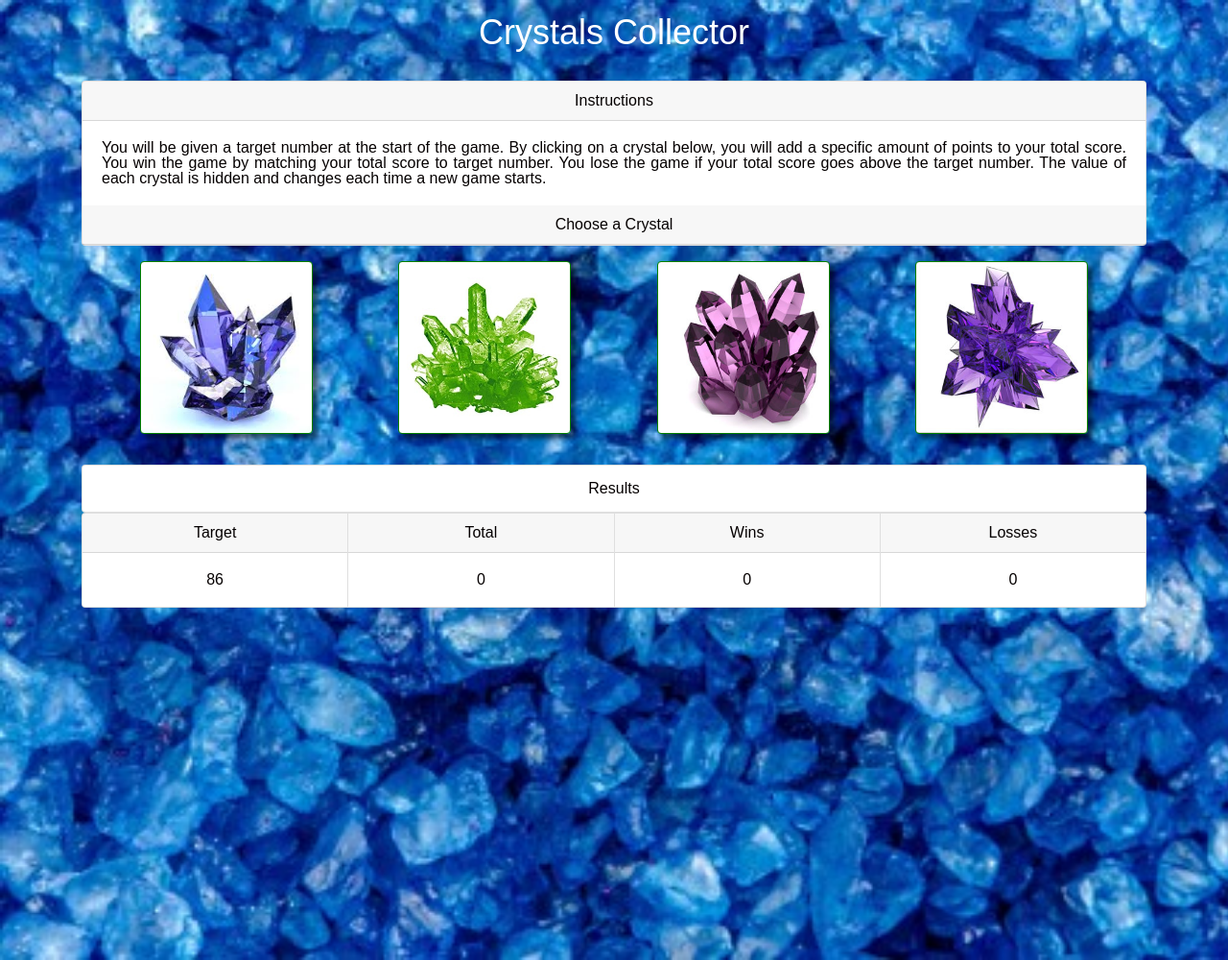
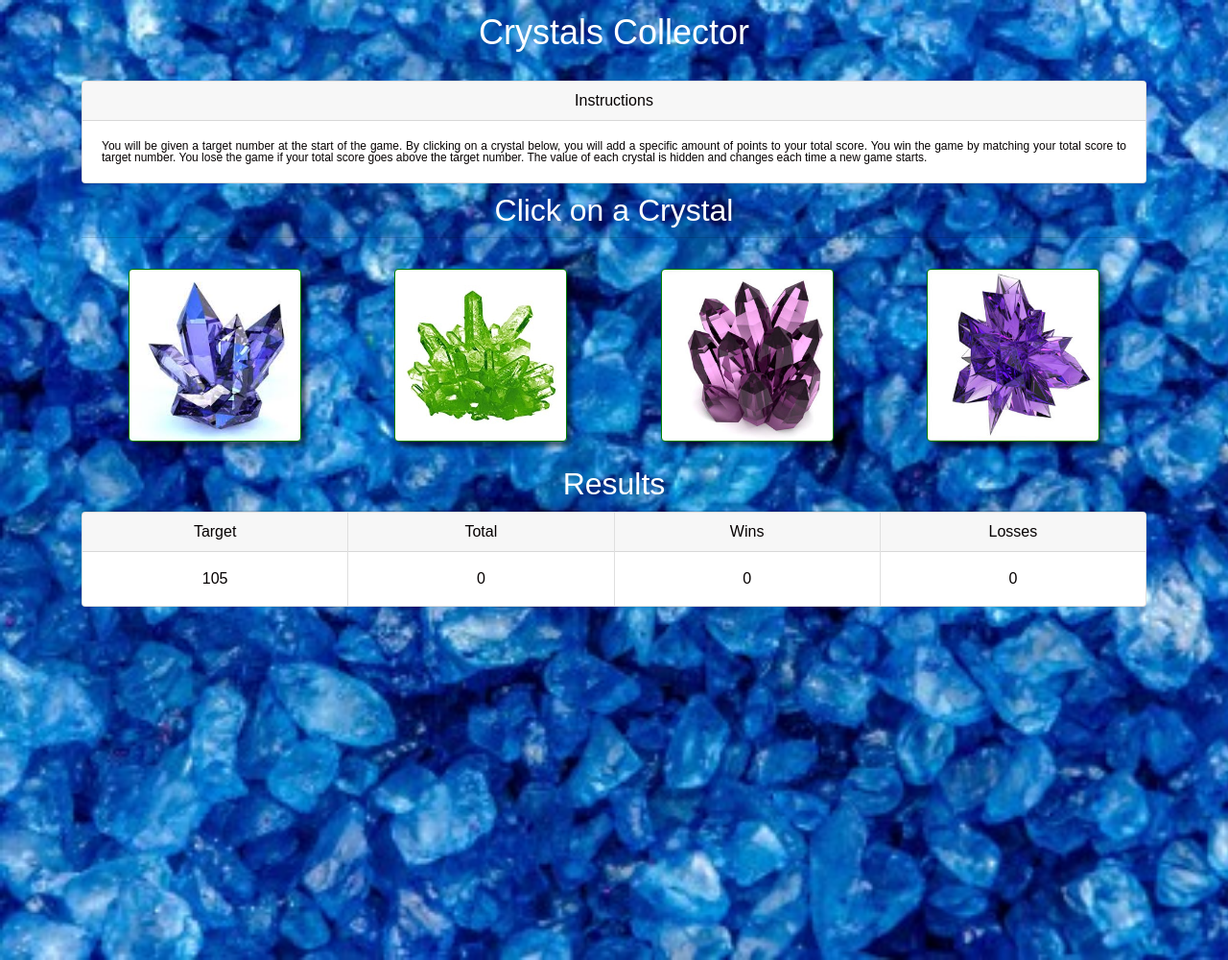
Before and after one commit to thomson3914/unit-4-game, a plain HTML site: page index.html in a window 1280 px wide. Shown: the whole page at 96% size. Drawn offline with nearby package versions, Linux system fonts and the light colour scheme.

Commit message:
changes to read me and styling

```diff
--- a/assets/css/style.css
+++ b/assets/css/style.css
@@ -1,3 +1,7 @@
+* {
+    box-sizing: border-box;
+}
+
 body {
     background-image: url("../images/crystal5.jpg");
     background-size: cover;
@@ -10,6 +14,13 @@ h1 {
     color: white;
     font-size: 36px;
 }
+
+h2 {
+    color: white;
+    font-size: 32px;
+}
+
+
 
 .crystals{
     display: flex;
--- a/assets/javascript/game.js
+++ b/assets/javascript/game.js
@@ -1,8 +1,8 @@
 // create variables
-var random_result;
-var lost = 0;
+var targetNum;
+var loss = 0;
 var win = 0;
-var previous = 0;
+var total = 0;
 
 // function to reset and start the game
 var resetAndStart = function () {
@@ -18,10 +18,10 @@ var resetAndStart = function () {
         './assets/images/crystal4.jpg'];
 
     // generates new random target number
-    random_result = Math.floor(Math.random() * 69) + 30;
+    targetNum = Math.floor(Math.random() * 80) + 40;
 
     // Add to the DOM
-    $("#result").html(random_result);
+    $("#result").html(targetNum);
 
     // for loop to create the 4 crystals
     for(var i = 0; i < 4; i++){
@@ -41,11 +41,12 @@ var resetAndStart = function () {
 
             });
 
-        // the crystal were we put everything back
+        // the crystal added to the dom
         $(".crystals").append(crystal);
     }
 
-    $("#previous").html(previous);
+    // sets the id total to the variable total
+    $("#total").html(total);
 
 }
 
@@ -60,30 +61,30 @@ $(document).on('click', ".crystal", function () {
 
    var num = parseInt($(this).attr('data-random'));
 
-   previous += num;
+   total += num;
 
-   $("#previous").html(previous);
+   $("#total").html(total);
 
-   console.log(previous);
+   console.log(total);
 
     // if you lose = resetAndStrart
-   if(previous > random_result) {
-        lost++;
+   if(total > targetNum) {
+        loss++;
 
-        $("#lost").html(lost);
+        $("#lost").html(loss);
 
-        previous = 0;
+        total = 0;
 
         resetAndStart();
    }
 
     // if you win = resetAndStrart
-   else if(previous === random_result){
+   else if(total === targetNum){
        win++;
 
        $("#win").html(win);
 
-       previous = 0;
+       total = 0;
 
        resetAndStart();
    }
--- a/index.html
+++ b/index.html
@@ -3,7 +3,7 @@
 <head>
   <meta charset="utf-8">
   <meta name="viewport" content="width=device-width, initial-scale=1">
-  <title>Word Guess | Guess the Breed</title>
+  <title>CRYSTALS COLLECTOR | It's about Math!</title>
   <link rel="stylesheet" href="https://maxcdn.bootstrapcdn.com/bootstrap/4.1.0/css/bootstrap.min.css">
   <link rel="stylesheet" type="text/css" href="./assets/css/reset.css">
   <link rel="stylesheet" type="text/css" href="./assets/css/style.css">
@@ -31,28 +31,33 @@
                 <h4 class="card-header" style="text-align: center;">Instructions</h4>
                 <div class="card-body">
                 <div class="text-center">
-                    <p style="text-align: justify;font-size: 16px"> You will be given a target number at the start of the game. By clicking on a crystal below, you will add a specific amount of points to your total score.  You win the game by matching your total score to target number.  You lose the game if your total score goes above the target number.  The value of each crystal is hidden and changes each time a new game starts.</p>
+                    <p style="text-align: justify;font-size: 12px"> You will be given a target number at the start of the game. By clicking on a crystal below, you will add a specific amount of points to your total score.  You win the game by matching your total score to target number.  You lose the game if your total score goes above the target number.  The value of each crystal is hidden and changes each time a new game starts.</p>
                 </div>
                 </div>
-                <h4 class="card-header" style="text-align: center;">Choose a Crystal</h4>
             </div>
 
-            <div class="crystals p-3">
+            <h2 class="card-header" style="text-align: center;">Click on a Crystal</h2>
+
+        </div>
+    </div>
+
+    <div class="row">
+        <div class="col-12 my-3">
+
+            <div class="crystals">
 
             </div>
+
         </div>
     </div>
 
 
     <div class="row">
         <div class="col-12">
-
-            <div class="text-center">
-                <h4 class="card p-3" style="text-align: center;">Results</h4>
-
+                <h2 class="card-header" style="text-align: center;">Results</h2>
                 <!-- Results-->
                 <div class="card-group">
-                    <div id="Results" class="card" style="width: 225px">
+                    <div id="Results" class="card">
                         <h4 class="card-header" style="text-align: center;">Target</h4>
                         <div class="card-body">
                             <div class="text-center">
@@ -60,15 +65,15 @@
                             </div>
                         </div>
                     </div>
-                    <div id="Results" class="card" style="width: 225px">
+                    <div id="Results" class="card">
                         <h4 class="card-header" style="text-align: center;">Total</h4>
                         <div class="card-body">
                             <div class="text-center">
-                                <p id="previous" value="0" style="text-align: center;">0</p>
+                                <p id="total" value="0" style="text-align: center;">0</p>
                             </div>
                         </div>
                     </div>
-                    <div id="Results" class="card" style="width: 225px">
+                    <div id="Results" class="card">
                         <h4 class="card-header" style="text-align: center;">Wins</h4>
                         <div class="card-body">
                             <div class="text-center">
@@ -77,7 +82,7 @@
                         </div>
                     </div>
 
-                    <div id="Results" class="card" style="width: 225px">
+                    <div id="Results" class="card">
                         <h4 class="card-header" style="text-align: center;">Losses</h4>
                         <div class="card-body">
                             <div class="text-center">
@@ -85,6 +90,7 @@
                             </div>
                         </div>
                     </div>
+
                 </div>
 
             </div>
@@ -96,23 +102,6 @@
 </div>
 
 
-
-
-
-
-    <!-- <p id="result"></p> -->
-
-    <!-- <div class="crystals"> -->
-
-    <!-- </div> -->
-
-    <!-- <p id="previous"></p> -->
-
-    <!-- <p id="win"></p> -->
-
-    <!-- <p id="lost"></p> -->
-
-
 <script src="https://code.jquery.com/jquery-3.3.1.slim.min.js" integrity="sha384-q8i/X+965DzO0rT7abK41JStQIAqVgRVzpbzo5smXKp4YfRvH+8abtTE1Pi6jizo" crossorigin="anonymous"></script>
 <script src="https://cdnjs.cloudflare.com/ajax/libs/popper.js/1.14.3/umd/popper.min.js" integrity="sha384-ZMP7rVo3mIykV+2+9J3UJ46jBk0WLaUAdn689aCwoqbBJiSnjAK/l8WvCWPIPm49" crossorigin="anonymous"></script>
 <script src="https://stackpath.bootstrapcdn.com/bootstrap/4.1.1/js/bootstrap.min.js" integrity="sha384-smHYKdLADwkXOn1EmN1qk/HfnUcbVRZyYmZ4qpPea6sjB/pTJ0euyQp0Mk8ck+5T" crossorigin="anonymous"></script>
@@ -120,39 +109,3 @@
 
 </body>
 </html>
-
-
-
-
-
-
-
-
-
-
-
-
-
-
-
-
-
-
-<!-- * There will be four crystals displayed as buttons on the page. -->
-
-<!-- * The player will be shown a random number at the start of the game. -->
-
-<!-- * When the player clicks on a crystal, it will add a specific amount of points to the player's total score.  -->
-
-  <!-- * Your game will hide this amount until the player clicks a crystal. -->
-  <!-- * When they do click one, update the player's score counter. -->
-
-<!-- * The player wins if their total score matches the random number from the beginning of the game. -->
-
-<!-- * The player loses if their score goes above the random number. -->
-
-<!-- * The game restarts whenever the player wins or loses. -->
-
-  <!-- * When the game begins again, the player should see a new random number. Also, all the crystals will have four new hidden values. Of course, the user's score (and score counter) will reset to zero. -->
-
-<!-- * The app should show the number of games the player wins and loses. To that end, do not refresh the page as a means to restart the game. -->
```
Also changed, not shown: 1 other file.
